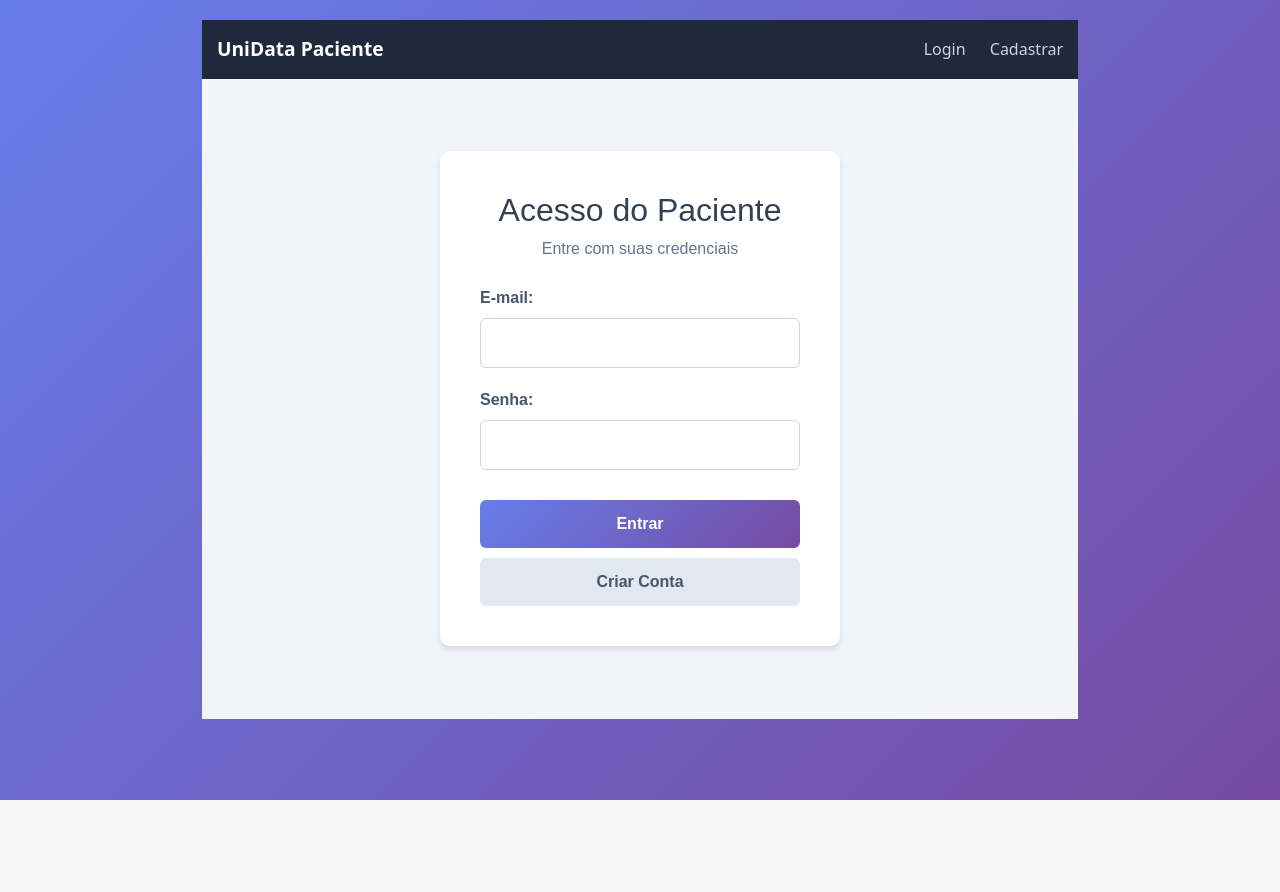
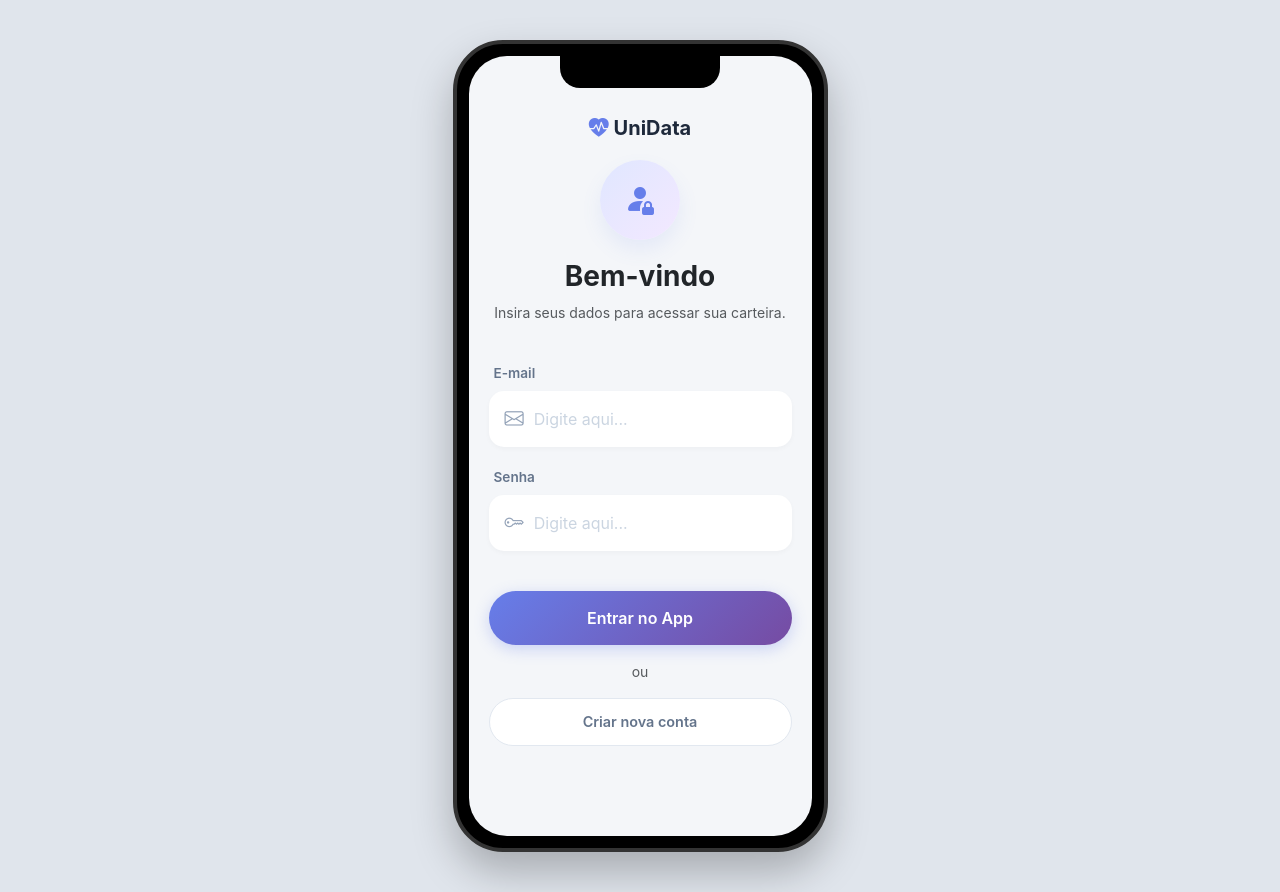
Before and after one commit to EduFag/UniData-mvp, a Django app: page /paciente/login/ in a window 1280 px wide. Before the commit the page ends 800 px from the top, so only its background shows below. Run offline with Django 4.2, Linux system fonts and the light colour scheme.

Commit message:
ajustando templates

```diff
--- a/unidata_django/app_paciente/templates/app_paciente/login.html
+++ b/unidata_django/app_paciente/templates/app_paciente/login.html
@@ -1,165 +1,197 @@
 {% extends 'base.html' %}
 
-{% block title %}Login - Paciente - UniData{% endblock %}
+{% block title %}Login - UniData{% endblock %}
 
 {% block navbar %}
-<nav style="background: #1e293b; padding: 15px; display: flex; justify-content: space-between; align-items: center; color: white;">
-    <div style="font-weight: bold; font-size: 1.2rem;">
-        <a href="{% url 'login_paciente' %}" style="color: white; text-decoration: none;">UniData Paciente</a>
+<div class="mobile-navbar text-center">
+    <h5 class="m-0 fw-bold" style="color: #1e293b;">
+        <i class="bi bi-heart-pulse-fill" style="color: #667eea;"></i> UniData
+    </h5>
 </div>
-    <div>
-        <a href="{% url 'login_paciente' %}" style="color: #cbd5e1; text-decoration: none; margin-left: 20px;">Login</a>
-        <a href="{% url 'cadastro_paciente' %}" style="color: #cbd5e1; text-decoration: none; margin-left: 20px;">Cadastrar</a>
-    </div>
-</nav>
 {% endblock %}
 
 {% block content %}
 
 <style>
-    .login-container {
-        display: flex;
-        justify-content: center;
-        align-items: center;
-        min-height: 80vh;
-        background-color: #f1f5f9;
-        font-family: Arial, sans-serif;
+    /* --- Estilos Específicos do Login --- */
+
+    .login-header {
+        text-align: center;
+        margin-top: 20px;
+        margin-bottom: 40px;
     }
 
-    .login-card {
-        background: white;
-        padding: 40px;
-        border-radius: 10px;
-        box-shadow: 0 4px 6px rgba(0,0,0,0.1);
-        width: 100%;
-        max-width: 400px;
+    .app-logo {
+        width: 80px;
+        height: 80px;
+        background: linear-gradient(135deg, #e0e7ff 0%, #f3e8ff 100%);
+        border-radius: 50%;
+        display: flex;
+        align-items: center;
+        justify-content: center;
+        margin: 0 auto 20px auto;
+        color: #667eea;
+        font-size: 2rem;
+        box-shadow: 0 10px 20px rgba(102, 126, 234, 0.1);
     }
 
-    .login-header {
-        margin-bottom: 25px;
-        text-align: center;
-        color: #334155;
+    /* Input Group Customizado (Ícone + Campo) */
+    .input-wrapper {
+        background: white;
+        border-radius: 15px;
+        padding: 5px 15px;
+        margin-bottom: 20px;
+        box-shadow: 0 2px 5px rgba(0,0,0,0.03);
+        border: 1px solid transparent;
+        transition: all 0.2s;
+        display: flex;
+        align-items: center;
     }
 
-    .form-group {
-        margin-bottom: 20px;
+    .input-wrapper:focus-within {
+        border-color: #667eea;
+        box-shadow: 0 4px 12px rgba(102, 126, 234, 0.15);
+        transform: translateY(-1px);
     }
 
-    .form-group label {
-        display: block;
-        margin-bottom: 8px;
-        color: #475569;
-        font-weight: bold;
+    .input-icon {
+        color: #94a3b8;
+        font-size: 1.2rem;
+        margin-right: 10px;
     }
 
-    /* Estiliza qualquer input que o Django renderizar */
-    input[type="text"],
-    input[type="email"],
-    input[type="password"] {
+    /* Remove estilo padrão do input */
+    .app-input {
+        border: none;
+        outline: none;
         width: 100%;
-        padding: 12px;
-        border: 1px solid #cbd5e1;
-        border-radius: 6px;
-        box-sizing: border-box; /* Garante que o padding não aumente a largura total */
-        font-size: 16px;
+        padding: 10px 0;
+        font-size: 1rem;
+        color: #334155;
+        background: transparent;
     }
 
-    input:focus {
-        border-color: #2563eb;
-        outline: none;
+    .app-input::placeholder {
+        color: #cbd5e1;
     }
 
-    .btn {
+    /* Botões */
+    .btn-login {
+        background: linear-gradient(135deg, #667eea 0%, #764ba2 100%);
+        color: white;
+        border: none;
+        border-radius: 50px;
+        padding: 15px;
+        font-weight: 600;
         width: 100%;
-        padding: 12px;
-        border: none;
-        border-radius: 6px;
-        font-size: 16px;
-        cursor: pointer;
-        font-weight: bold;
-        text-decoration: none;
-        display: inline-block;
-        text-align: center;
-        box-sizing: border-box;
+        font-size: 1rem;
+        margin-top: 10px;
+        box-shadow: 0 4px 15px rgba(102, 126, 234, 0.3);
+        transition: transform 0.2s;
     }
 
-    .btn-primary {
-        background-color: #2563eb;
-        color: white;
-        margin-bottom: 10px;
+    .btn-login:active {
+        transform: scale(0.98);
     }
 
-    .btn-primary:hover {
-        background-color: #1d4ed8;
+    .btn-register {
+        background: white;
+        color: #64748b;
+        border: 1px solid #e2e8f0;
+        border-radius: 50px;
+        padding: 12px;
+        font-weight: 600;
+        width: 100%;
+        font-size: 0.9rem;
+        display: block;
+        text-align: center;
+        text-decoration: none;
+        margin-top: 15px;
     }
 
-    .btn-secondary {
-        background-color: #e2e8f0;
-        color: #475569;
+    .label-text {
+        font-size: 0.85rem;
+        font-weight: 600;
+        color: #64748b;
+        margin-bottom: 8px;
+        display: block;
+        margin-left: 5px;
     }
 
-    .btn-secondary:hover {
-        background-color: #cbd5e1;
-    }
-
-    .error-list {
-        background-color: #fee2e2;
-        border: 1px solid #fecaca;
+    .error-box {
+        background: #fee2e2;
         color: #991b1b;
         padding: 10px;
-        border-radius: 6px;
+        border-radius: 10px;
+        font-size: 0.85rem;
+        margin-bottom: 20px;
         list-style: none;
-        margin-bottom: 20px;
-    }
-
-    .field-error {
-        color: #dc2626;
-        font-size: 0.9em;
-        margin-top: 5px;
-        display: block;
     }
 </style>
 
-<div class="login-container">
-    <div class="login-card">
 <div class="login-header">
-            <h2>Acesso do Paciente</h2>
-            <p style="color: #64748b;">Entre com suas credenciais</p>
+    <div class="app-logo">
+        <i class="bi bi-person-fill-lock"></i>
+    </div>
+    <h3 class="fw-bold text-dark-blue">Bem-vindo</h3>
+    <p class="text-muted small">Insira seus dados para acessar sua carteira.</p>
 </div>
 
 <form method="post">
     {% csrf_token %}
 
     {% if form.non_field_errors %}
-                <ul class="error-list">
+        <div class="error-box">
             {% for error in form.non_field_errors %}
-                        <li>{{ error }}</li>
+                <div><i class="bi bi-exclamation-circle-fill"></i> {{ error }}</div>
             {% endfor %}
-                </ul>
+        </div>
     {% endif %}
 
-            <div class="form-group">
-                <label for="{{ form.email.id_for_label }}">E-mail:</label>
+    <div>
+        <label for="{{ form.email.id_for_label }}" class="label-text">E-mail</label>
+        <div class="input-wrapper">
+            <i class="bi bi-envelope input-icon"></i>
             {{ form.email }}
+        </div>
         {% if form.email.errors %}
-                    <span class="field-error">{{ form.email.errors.0 }}</span>
+            <small class="text-danger d-block mb-2 ms-2">{{ form.email.errors.0 }}</small>
         {% endif %}
     </div>
 
-            <div class="form-group">
-                <label for="{{ form.password.id_for_label }}">Senha:</label>
+    <div>
+        <label for="{{ form.password.id_for_label }}" class="label-text">Senha</label>
+        <div class="input-wrapper">
+            <i class="bi bi-key input-icon"></i>
             {{ form.password }}
+        </div>
         {% if form.password.errors %}
-                    <span class="field-error">{{ form.password.errors.0 }}</span>
+            <small class="text-danger d-block mb-2 ms-2">{{ form.password.errors.0 }}</small>
         {% endif %}
     </div>
 
     <div style="margin-top: 30px;">
-                <button type="submit" class="btn btn-primary">Entrar</button>
-                <a href="{% url 'cadastro_paciente' %}" class="btn btn-secondary">Criar Conta</a>
-            </div>
-        </form>
-    </div>
+        <button type="submit" class="btn-login">
+            Entrar no App
+        </button>
+
+        <div class="text-center my-3 text-muted small">ou</div>
+
+        <a href="{% url 'cadastro_paciente' %}" class="btn-register">
+            Criar nova conta
+        </a>
     </div>
 
+</form>
+
+<script>
+    document.addEventListener("DOMContentLoaded", function() {
+        const inputs = document.querySelectorAll('input');
+        inputs.forEach(input => {
+            input.classList.add('app-input');
+            input.placeholder = "Digite aqui...";
+        });
+    });
+</script>
+
 {% endblock %}
--- a/unidata_django/app_paciente/templates/base.html
+++ b/unidata_django/app_paciente/templates/base.html
@@ -1,87 +1,191 @@
 <!DOCTYPE html>
 <html lang="pt-BR">
-
 <head>
     <meta charset="UTF-8" />
     <meta name="viewport" content="width=device-width, initial-scale=1.0" />
-    <title>{% block title %}UniData{% endblock %}</title>
+    <title>{% block title %}UniData Mobile{% endblock %}</title>
     <link href="https://cdn.jsdelivr.net/npm/bootstrap@5.3.0/dist/css/bootstrap.min.css" rel="stylesheet" />
     <link rel="stylesheet" href="https://cdn.jsdelivr.net/npm/bootstrap-icons@1.11.0/font/bootstrap-icons.css" />
+
     <style>
         body {
-            background: linear-gradient(135deg, #667eea 0%, #764ba2 100%);
+            background: #e0e5ec;
+
+            /* Garante que o fundo cubra tudo, mas permite crescer */
             min-height: 100vh;
-            padding: 20px 0;
+
+            /* Centraliza horizontalmente */
+            display: flex;
+            justify-content: center;
+
+            /* REMOVIDO: align-items: center (Isso cortava o topo em telas pequenas) */
+            /* align-items: center; */
+
+            /* Adiciona espaço em cima e embaixo para o celular não colar na borda */
+            padding: 40px 20px;
+
+            font-family: -apple-system, BlinkMacSystemFont, "Segoe UI", Roboto, Helvetica, Arial, sans-serif;
+
+            /* CORREÇÃO PRINCIPAL: Permite rolar a página se o celular for muito grande */
+            overflow-y: auto;
+        }
+        /* --- MOLDURA DO IPHONE --- */
+        .iphone-frame {
+            position: relative;
+            width: 375px;
+            height: 812px;
+            background: #000;
+            border-radius: 50px;
+            box-shadow: 0 20px 40px rgba(0,0,0,0.25);
+            padding: 12px;
+            border: 4px solid #333;
+            box-sizing: border-box;
         }
 
-        .container {
-            max-width: 900px;
+        .iphone-notch {
+            position: absolute;
+            top: 12px;
+            left: 50%;
+            transform: translateX(-50%);
+            width: 160px;
+            height: 32px;
+            background: #000;
+            border-bottom-left-radius: 20px;
+            border-bottom-right-radius: 20px;
+            z-index: 20;
         }
 
-        .card {
-            border: none;
-            border-radius: 15px;
-            box-shadow: 0 10px 30px rgba(0, 0, 0, 0.2);
+        /* --- TELA PRINCIPAL (Container Fixo) --- */
+        .iphone-screen {
+            width: 100%;
+            height: 100%;
+            background: #f4f6f9;
+            border-radius: 38px;
+            position: relative;
+            overflow: hidden; /* IMPORTANTE: A tela em si não rola, quem rola é o conteúdo interno */
+            display: flex;
+            flex-direction: column;
         }
 
-        .card-header {
-            background: linear-gradient(135deg, #667eea 0%, #764ba2 100%);
-            color: white;
-            border-radius: 15px 15px 0 0 !important;
-            padding: 20px;
+        /* --- ÁREA DE ROLAGEM (Onde vai o conteúdo) --- */
+        .screen-scroll-area {
+            flex: 1; /* Ocupa todo o espaço disponível menos o menu */
+            overflow-y: auto;
+            overflow-x: hidden;
+            padding: 50px 20px 20px 20px; /* Topo 50px p/ notch, Baixo 20px */
+            scrollbar-width: none;
+            -ms-overflow-style: none;
+        }
+        .screen-scroll-area::-webkit-scrollbar { display: none; }
+
+        /* --- MENU INFERIOR (Tab Bar) --- */
+        .bottom-menu {
+            height: 80px; /* Altura padrão iOS */
+            background: #ffffff;
+            border-top: 1px solid #edf2f7;
+            display: flex;
+            justify-content: space-around; /* Distribui os 3 botões igualmente */
+            align-items: flex-start;
+            padding-top: 15px;
+            z-index: 30;
+            /* Arredonda só a parte de baixo para casar com a tela */
+            border-bottom-left-radius: 38px;
+            border-bottom-right-radius: 38px;
         }
 
-        .btn-primary {
-            background: linear-gradient(135deg, #667eea 0%, #764ba2 100%);
-            border: none;
+        .menu-item {
+            display: flex;
+            flex-direction: column;
+            align-items: center;
+            text-decoration: none;
+            color: #94a3b8; /* Cor inativa (cinza) */
+            font-size: 10px;
+            font-weight: 500;
+            width: 60px;
+            transition: color 0.2s;
         }
 
-        .btn-primary:hover {
-            background: linear-gradient(135deg, #5568d3 0%, #653a8f 100%);
-            transform: translateY(-2px);
-            box-shadow: 0 5px 15px rgba(0, 0, 0, 0.2);
+        .menu-item i {
+            font-size: 24px;
+            margin-bottom: 4px;
         }
 
-        .table {
-            background: white;
+        /* Estado Ativo (Azul/Roxo) */
+        .menu-item.active {
+            color: #667eea;
         }
 
-        .badge {
-            padding: 8px 12px;
-            font-size: 0.9em;
+        .menu-item:hover {
+            color: #5568d3;
         }
+
+        /* Navbar estilo App */
+        .mobile-navbar {
+            padding-top: 10px;
+            margin-bottom: 20px;
+        }
+
+        /* Classes utilitárias */
+        .card { border: none; border-radius: 15px; box-shadow: 0 4px 12px rgba(0,0,0,0.05); }
+        .alert { border-radius: 12px; font-size: 0.9rem; }
+        .btn { border-radius: 50px; }
+
     </style>
 </head>
+<body>
 
-<body>
-    <div class="container">
-        {% block navbar %}
-        <nav class="navbar navbar-expand-lg navbar-dark mb-4" style="background: transparent">
-            <div class="container-fluid">
-                <a class="navbar-brand" href="{% url 'login_paciente' %}" style="color: #333; font-weight: bold">
-                    <span style="font-size: 1.5rem">🏥</span> UniData - Paciente
+    <div class="iphone-frame">
+        <div class="iphone-notch"></div>
+
+        <div class="iphone-screen">
+
+            <!-- ÁREA DE CONTEÚDO (ROLA) -->
+            <div class="screen-scroll-area">
+
+                {% block navbar %}{% endblock %}
+
+                {% if messages %}
+                    {% for message in messages %}
+                    <div class="alert alert-{{ message.tags }} alert-dismissible fade show shadow-sm" role="alert">
+                        {{ message }}
+                        <button type="button" class="btn-close" data-bs-dismiss="alert"></button>
+                    </div>
+                    {% endfor %}
+                {% endif %}
+
+                {% block content %}{% endblock %}
+
+                <!-- Espaço extra no final para o conteúdo não bater no menu se rolar até o fim -->
+                <div style="height: 20px;"></div>
+            </div>
+
+            <!-- MENU INFERIOR (FIXO) -->
+            {% if request.resolver_match.url_name == 'dashboard_paciente' %}
+            <div class="bottom-menu">
+
+                <!-- Botão 1: Início -->
+                <a href="{% url 'dashboard_paciente' %}" class="menu-item {% if request.resolver_match.url_name == 'dashboard_paciente' %}active{% endif %}">
+                    <i class="bi bi-house-door-fill"></i>
+                    <span>Início</span>
                 </a>
 
-                <div class="navbar-nav ms-auto" style="display: flex; gap: 15px">
-                    <a class="nav-link" href="{% url 'login_paciente' %}" style="color: #555; text-decoration: none">
-                        Login
-                    </a>
-                    <a class="nav-link" href="{% url 'cadastro_paciente' %}"
-                        style="color: #667eea; font-weight: bold; text-decoration: none">
-                        Cadastrar
-                    </a>
-                </div>
+                <!-- Botão 2: Prontuários (Exemplo de link futuro) -->
+                <a href="#" class="menu-item">
+                    <i class="bi bi-clipboard-pulse"></i>
+                    <span>Prontuários</span>
+                </a>
+
+                <!-- Botão 3: Perfil/Sair -->
+                <a href="{% url 'logout_paciente' %}" class="menu-item">
+                    <i class="bi bi-shield-check"></i>
+                    <span>Autorizações</span>
+                </a>
+
             </div>
-        </nav>
-        {% endblock %} {% if messages %} {% for message in messages %}
-        <div class="alert alert-{{ message.tags }} alert-dismissible fade show" role="alert">
-            {{ message }}
-            <button type="button" class="btn-close" data-bs-dismiss="alert"></button>
+            {% endif %}
         </div>
-        {% endfor %} {% endif %} {% block content %} {% endblock %}
     </div>
 
     <script src="https://cdn.jsdelivr.net/npm/bootstrap@5.3.0/dist/js/bootstrap.bundle.min.js"></script>
 </body>
-
 </html>
--- a/unidata_django/app_paciente/views.py
+++ b/unidata_django/app_paciente/views.py
@@ -62,8 +62,6 @@ def cadastro(request):
             Paciente.objects.create(
                 user=user,  # <--- Liga ao usuário
                 cpf=dados["cpf"],
-                telefone=dados["telefone"],
-                data_nascimento=dados["data_nascimento"],
                 endereco_eth=endereco_eth
             )
 
@@ -84,23 +82,24 @@ def login(request):
 
     return render(request, "app_paciente/login.html", {"form": form})
 
-login_required(login_url="login")
+login_required(login_url="login_paciente")
 def dashboard(request):
     """Dashboard do paciente - mostra informações da carteira."""
-    cpf = request.session.get('paciente_cpf')
-    endereco = request.session.get('paciente_endereco')
-    nome = request.session.get('paciente_nome', '')
-    email = request.session.get('paciente_email', '')
-
-    if not cpf or not endereco:
-        messages.warning(request, "Por favor, faça login primeiro.")
+    # 1. Tenta pegar o perfil do paciente ligado ao usuário logado
+    try:
+        paciente = request.user.paciente
+    except AttributeError:
+        # Se o usuário logado for um médico ou admin (não tem perfil Paciente)
+        messages.error(request, "Este usuário não é um paciente.")
         return redirect('login_paciente')
 
+    # 2. Monta o contexto pegando dados do Banco de Dados (via ORM)
     context = {
-        'cpf': cpf,
-        'endereco': endereco,
-        'nome': nome,
-        'email': email,
+        'cpf': paciente.cpf,
+        'endereco': paciente.endereco_eth,
+        'nome': request.user.first_name, # Nome vem do User
+        'email': request.user.email,     # Email vem do User
+        'paciente': paciente             # Passamos o objeto inteiro se precisar
     }
 
     return render(request, "app_paciente/dashboard.html", context)
@@ -109,4 +108,4 @@ def logout(request):
     """Logout do paciente - limpa a sessão."""
     auth_logout(request)
     messages.success(request, "Logout realizado com sucesso!")
-    return redirect('login')
+    return redirect('login_paciente')
--- a/unidata_django/app_profissional/views.py
+++ b/unidata_django/app_profissional/views.py
@@ -149,7 +149,7 @@ def ver_prontuario(request, paciente_id):
             }
 
             try:
-                resp_save = requests.post(f"{API_URL}/salvar-prontuario", json=payload, timeout=10)
+                resp_save = requests.post(f"{API_URL}/registrar-prontuario", json=payload, timeout=10)
 
                 if resp_save.status_code == 200:
                     data = resp_save.json()
```
Also changed, not shown: unidata_django/app_paciente/admin.py (+14 -0 lines), unidata_django/app_paciente/templates/app_paciente/dashboard.html (+135 -59 lines), unidata_django/app_profissional/templates/app_profissional/prontuario.html (+17 -6 lines), unidata_django/app_paciente/migrations/0001_initial.py, unidata_django/app_profissional/migrations/0001_initial.py. Lines whose indentation alone changed are shown as unchanged.
